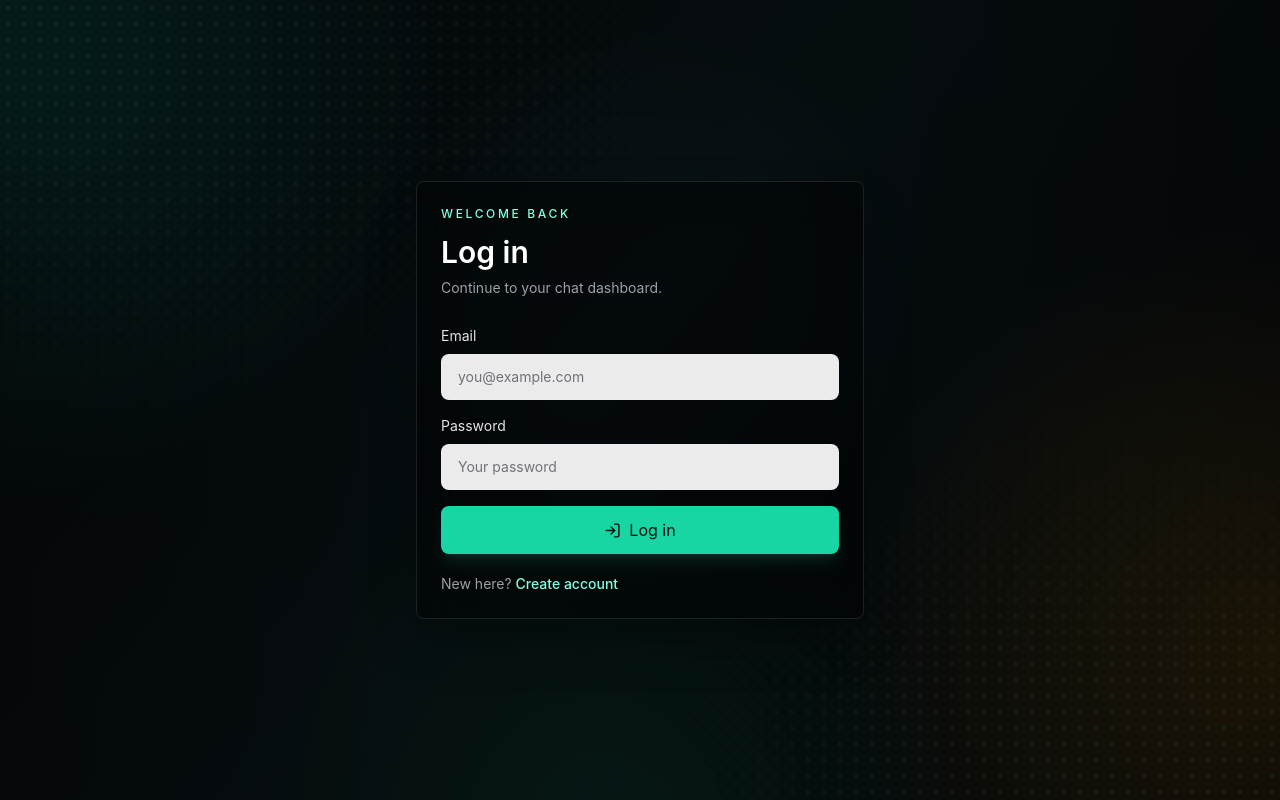
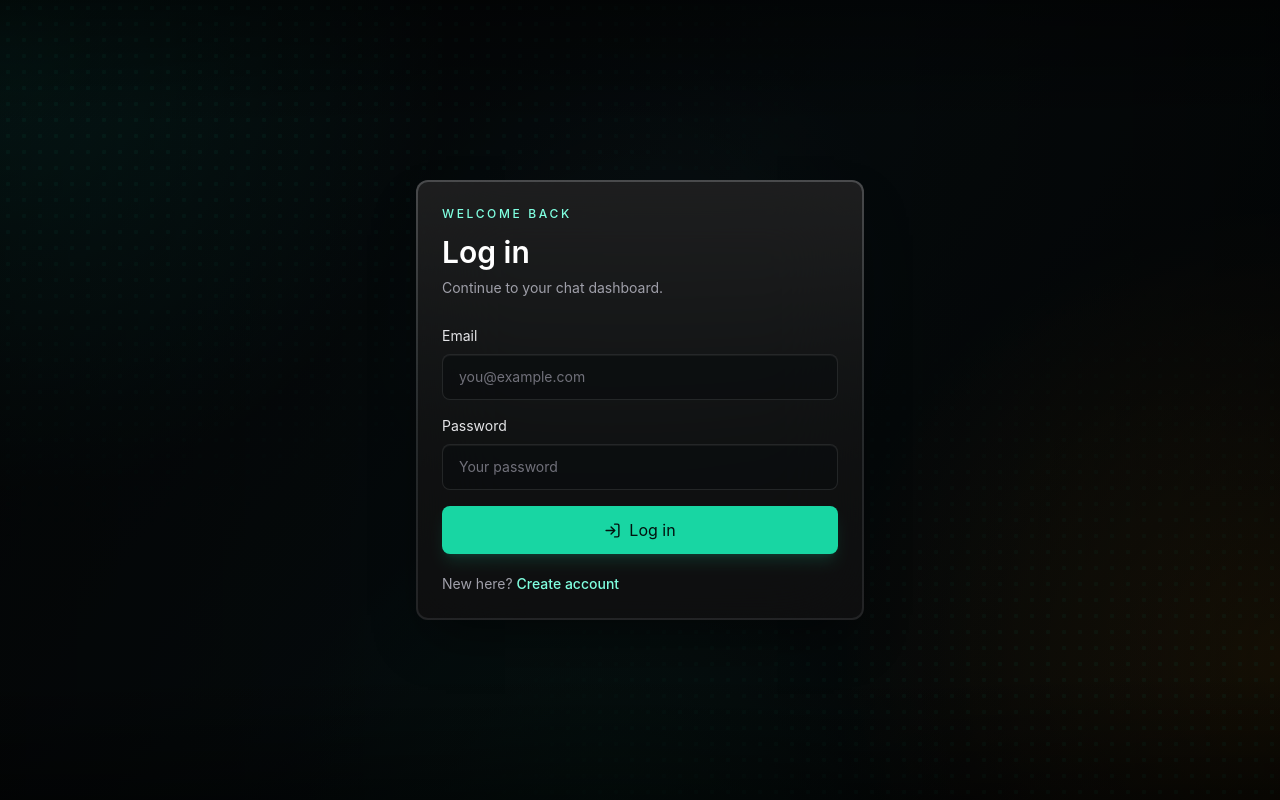
Before and after one commit to ANUKOOL324/StarSync, a React (Vite) app in the folder wsocket_fronted/: page /login in a window 1280 px wide. Built offline with nearby package versions, Linux system fonts and the light colour scheme; no server answers.

Commit message:
polish auth screens

```diff
--- a/wsocket_fronted/src/components/AuthFormField.tsx
+++ b/wsocket_fronted/src/components/AuthFormField.tsx
@@ -11,7 +11,7 @@ export function AuthFormField({ label, error, id, ...props }: AuthFormFieldProps
       <span>{label}</span>
       <input
         id={id}
-        className="rounded-lg border border-white/10 bg-white/92 px-4 py-3 text-zinc-950 outline-none transition placeholder:text-zinc-500 focus:border-teal-300 focus:ring-4 focus:ring-teal-300/15"
+        className="rounded-lg border border-white/10 bg-[#0B0D0F]/72 px-4 py-3 text-zinc-100 outline-none shadow-[inset_0_1px_0_rgba(255,255,255,0.05)] transition placeholder:text-zinc-500 focus:border-[#DCDDDF]/45 focus:ring-4 focus:ring-white/10"
         {...props}
       />
       {error ? <span className="text-xs text-red-300">{error}</span> : null}
--- a/wsocket_fronted/src/layouts/AuthLayout.tsx
+++ b/wsocket_fronted/src/layouts/AuthLayout.tsx
@@ -2,8 +2,13 @@ import { Outlet } from 'react-router-dom'
 
 export function AuthLayout() {
   return (
-    <main className="neon-field grid min-h-dvh place-items-center px-5 py-10">
-      <Outlet />
+    <main className="neon-field relative grid min-h-dvh place-items-center overflow-hidden px-5 py-10">
+      <div className="absolute inset-0 bg-black/28" />
+      <div className="absolute inset-x-0 top-0 h-32 bg-gradient-to-b from-black/45 to-transparent" />
+      <div className="absolute inset-x-0 bottom-0 h-32 bg-gradient-to-b from-transparent to-black/45" />
+      <div className="relative z-10 w-full">
+        <Outlet />
+      </div>
     </main>
   )
 }
--- a/wsocket_fronted/src/pages/LoginPage.tsx
+++ b/wsocket_fronted/src/pages/LoginPage.tsx
@@ -61,8 +61,9 @@ export function LoginPage() {
       initial={{ opacity: 0, y: 18 }}
       animate={{ opacity: 1, y: 0 }}
       transition={{ duration: 0.35 }}
-      className="w-full max-w-md rounded-lg border border-white/10 bg-black/45 p-6 shadow-2xl shadow-black/40 backdrop-blur-xl"
+      className="mx-auto w-full max-w-md rounded-xl bg-gradient-to-b from-[#5A5A5C]/80 via-white/15 to-[#28282A]/85 p-[2px] shadow-2xl shadow-black/45"
     >
+      <div className="rounded-[10px] bg-black/58 p-6 backdrop-blur-2xl">
         <p className="text-xs font-medium uppercase tracking-[0.22em] text-[#7FFFE0]">Welcome back</p>
         <h1 className="mt-3 text-3xl font-semibold text-white">Log in</h1>
         <p className="mt-2 text-sm text-zinc-400">Continue to your chat dashboard.</p>
@@ -101,6 +102,7 @@ export function LoginPage() {
             Create account
           </Link>
         </p>
+      </div>
     </motion.section>
   )
 }
--- a/wsocket_fronted/src/pages/SignupPage.tsx
+++ b/wsocket_fronted/src/pages/SignupPage.tsx
@@ -64,8 +64,9 @@ export function SignupPage() {
       initial={{ opacity: 0, y: 18 }}
       animate={{ opacity: 1, y: 0 }}
       transition={{ duration: 0.35 }}
-      className="w-full max-w-md rounded-lg border border-white/10 bg-black/45 p-6 shadow-2xl shadow-black/40 backdrop-blur-xl"
+      className="mx-auto w-full max-w-md rounded-xl bg-gradient-to-b from-[#5A5A5C]/80 via-white/15 to-[#28282A]/85 p-[2px] shadow-2xl shadow-black/45"
     >
+      <div className="rounded-[10px] bg-black/58 p-6 backdrop-blur-2xl">
         <p className="text-xs font-medium uppercase tracking-[0.22em] text-[#7FFFE0]">Create profile</p>
         <h1 className="mt-3 text-3xl font-semibold text-white">Sign up</h1>
         <p className="mt-2 text-sm text-zinc-400">Create an account for the chat dashboard.</p>
@@ -111,6 +112,7 @@ export function SignupPage() {
             Log in
           </Link>
         </p>
+      </div>
     </motion.section>
   )
 }
```
Lines whose indentation alone changed are shown as unchanged.
